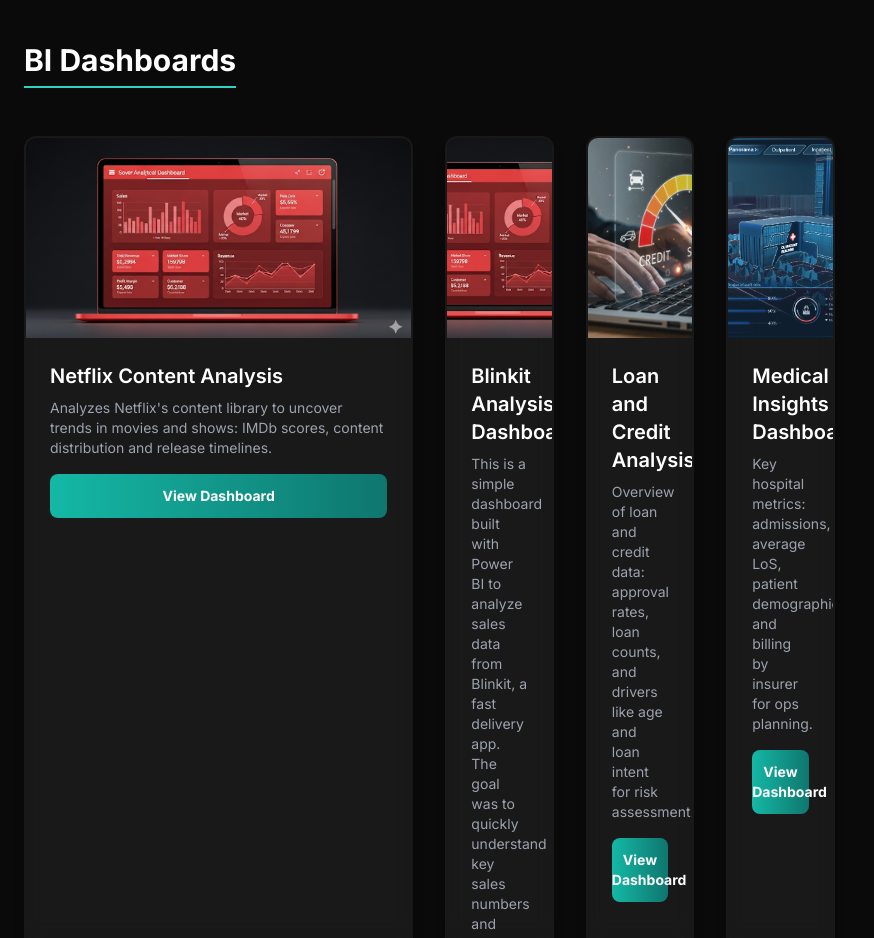
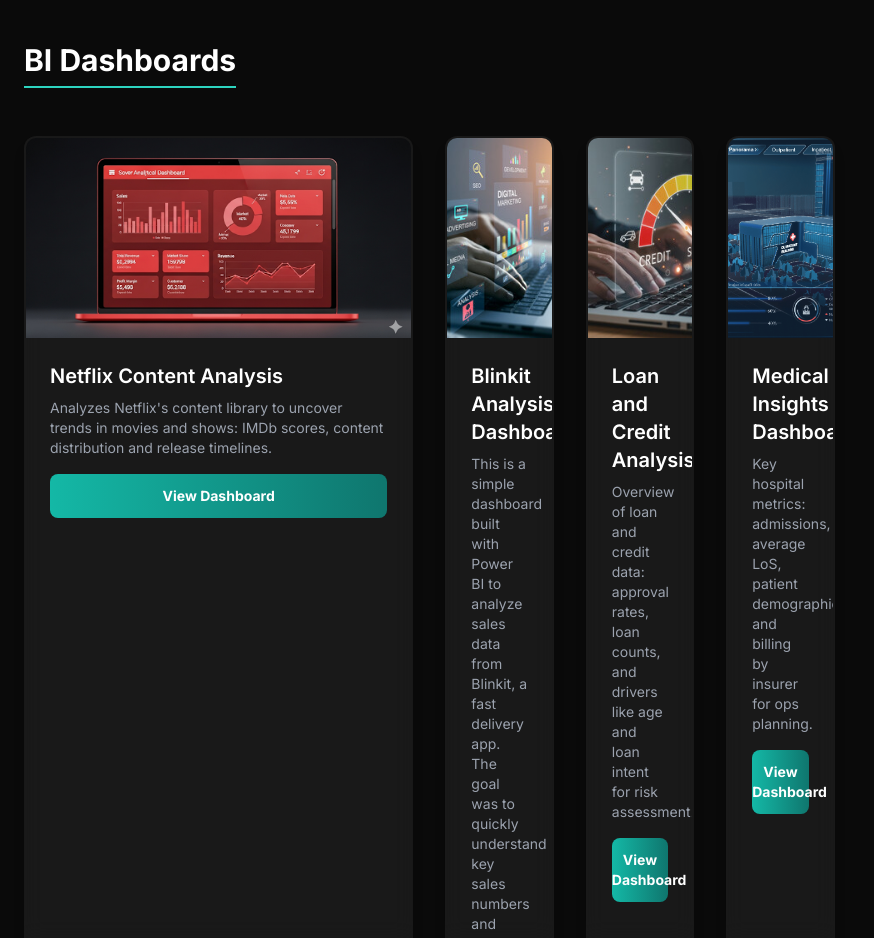
Before and after one commit to darshh8123/portfolio_main, a plain HTML site: page portfolio.html in a window 1280 px wide. Shown: the part 1560-2498 px from the top of the page, without its empty margins (0-874 px from the left). Drawn offline with nearby package versions, Linux system fonts and the light colour scheme.

Commit message:
Update portfolio.html

```diff
--- a/portfolio.html
+++ b/portfolio.html
@@ -139,7 +139,7 @@
          <div class="grid grid-cols-1 md:grid-cols-2 lg:grid-cols-3 gap-8">
         <!-- Blinkit Dashboard -->
         <div class="card-bg rounded-xl overflow-hidden shadow-lg border-2 border-transparent hover:border-teal-400">
-          <img src="dash1.png" alt="Preview of a Netflix content analysis dashboard" class="project-card-image" />
+          <img src="dash6.png" alt="Preview of a Netflix content analysis dashboard" class="project-card-image" />
           <div class="p-6">
             <h3 class="text-xl font-semibold mb-2 text-white">Blinkit Analysis Dashboard</h3>
             <p class="text-sm text-gray-400 mb-4">This is a simple dashboard built with Power BI to analyze sales data from Blinkit, a fast delivery app. The goal was to quickly understand key sales numbers and trends.</p>
```
